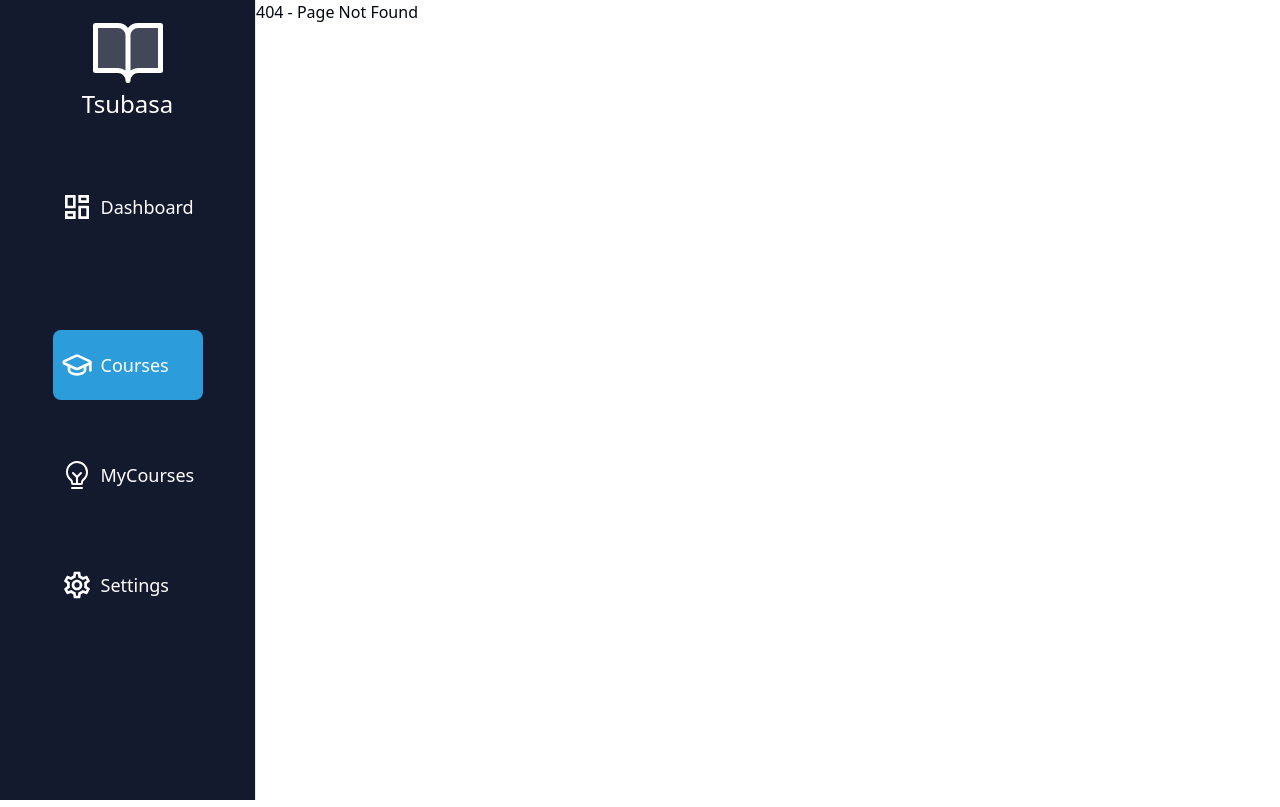
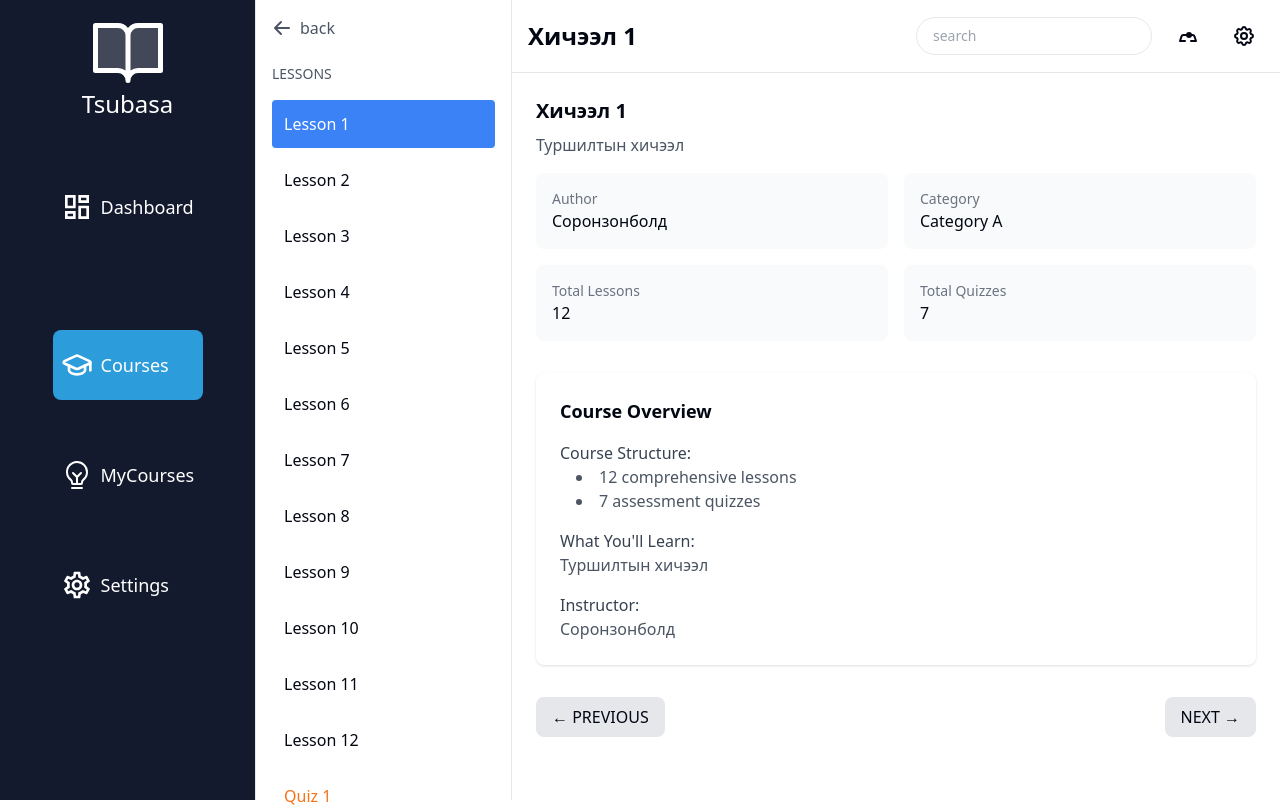
Before and after one commit to PQ-007/Tsubasa-pro, a React (Vite) app in the folder tsubasa/: page /courses/1 in a window 1280 px wide. Before the commit this address had no page. Shown: the top 807 px of the page. Built offline with nearby package versions, Linux system fonts and the light colour scheme.

Commit message:
hicheel nemev

```diff
--- a/tsubasa/src/App.jsx
+++ b/tsubasa/src/App.jsx
@@ -2,6 +2,7 @@ import { BrowserRouter as Router, Routes, Route } from "react-router-dom";
 import routes, { hiddenRoutes } from "./Routes/routes";
 import Sidebarv2 from "./components/Sidebarv2";
 import { SidebarProvider } from "./components/ui/sidebar";
+import CourseDetail from "./pages/Courses/CourseDetail";
 
 const App = () => {
   return (
--- /dev/null
+++ b/tsubasa/src/MyCourses/index.jsx
@@ -0,0 +1,10 @@
+
+
+
+
+
+const MyCourses = () => {
+  return <div>MyCourses</div>;
+};
+
+export default MyCourses;
--- a/tsubasa/src/Routes/routes.js
+++ b/tsubasa/src/Routes/routes.js
@@ -4,10 +4,12 @@ import Courses from "@/pages/Courses";
 import Settings from "@/pages/Settings";
 import TodoListPage from "@/pages/TodoList";
 import FlashcardPage from "@/pages/Flashcards";
+import CourseDetail from "@/pages/Courses/CourseDetail";
 import { MdOutlineDashboard, MdOutlineSettings } from "react-icons/md";
 import { LuGraduationCap } from "react-icons/lu";
 import { PiLightbulbFilament } from "react-icons/pi";
 
+// Main routes (shown in sidebar)
 const routes = [
   {
     path: "/",
@@ -45,6 +47,10 @@ export const hiddenRoutes = [
     path: "/flashcards",
     component: FlashcardPage,
   },
+  {
+    path: "/courses/:courseId",
+    component: CourseDetail,
+  },
 ];
 
 export default routes;
--- /dev/null
+++ b/tsubasa/src/pages/Courses/CourseDetail.jsx
@@ -0,0 +1,137 @@
+import React from "react";
+import { useParams, useNavigate } from "react-router-dom";
+import { cardsData } from "./cardsData";
+
+const CourseDetail = () => {
+  const { courseId } = useParams();
+  const navigate = useNavigate();
+
+  const course = cardsData.find(course => course.id === parseInt(courseId));
+
+  if (!course) {
+    return <div>Course not found</div>;
+  }
+
+  return (
+    <div className="flex h-screen">
+      {/* Left Sidebar */}
+      <div className="w-64 border-r bg-white">
+        <div className="p-4">
+          <button
+            onClick={() => navigate(-1)}
+            className="flex items-center text-gray-600 mb-6"
+          >
+            <svg xmlns="http://www.w3.org/2000/svg" className="h-5 w-5 mr-2" viewBox="0 0 20 20" fill="currentColor">
+              <path fillRule="evenodd" d="M9.707 16.707a1 1 0 01-1.414 0l-6-6a1 1 0 010-1.414l6-6a1 1 0 011.414 1.414L5.414 9H17a1 1 0 110 2H5.414l4.293 4.293a1 1 0 010 1.414z" clipRule="evenodd" />
+            </svg>
+            back
+          </button>
+
+          <div className="text-sm text-gray-600 mb-4">LESSONS</div>
+
+          {/* Lesson List */}
+          <div className="space-y-2">
+            {Array.from({length: course.lessons}, (_, i) => (
+              <div key={i} className={i === 0 ? "bg-blue-500 text-white p-3 rounded" : "p-3 hover:bg-gray-100 rounded cursor-pointer"}>
+                Lesson {i + 1}
+              </div>
+            ))}
+            {Array.from({length: course.quizzes}, (_, i) => (
+              <div key={`quiz-${i}`} className="p-3 hover:bg-gray-100 rounded cursor-pointer text-orange-500">
+                Quiz {i + 1}
+              </div>
+            ))}
+          </div>
+        </div>
+      </div>
+
+      {/* Main Content */}
+      <div className="flex-1">
+        {/* Top Navigation */}
+        <div className="flex justify-between items-center p-4 border-b">
+          <h1 className="text-2xl font-bold">{course.title}</h1>
+          <div className="flex items-center space-x-4">
+            <input
+              type="text"
+              placeholder="search"
+              className="border rounded-full px-4 py-2 text-sm"
+            />
+            <button className="p-2">
+              <svg xmlns="http://www.w3.org/2000/svg" className="h-6 w-6" fill="none" viewBox="0 0 24 24" stroke="currentColor">
+                <path strokeLinecap="round" strokeLinejoin="round" strokeWidth={2} d="M15 17h5l-1.405-4.215A2 2 0 0016.76 11H7.24a2 2 0 00-1.835 1.785L4 17h5m6-6a2 2 0 11-4 0 2 2 0 014 0z" />
+              </svg>
+            </button>
+            <button className="p-2">
+              <svg xmlns="http://www.w3.org/2000/svg" className="h-6 w-6" fill="none" viewBox="0 0 24 24" stroke="currentColor">
+                <path strokeLinecap="round" strokeLinejoin="round" strokeWidth={2} d="M10.325 4.317c.426-1.756 2.924-1.756 3.35 0a1.724 1.724 0 002.573 1.066c1.543-.94 3.31.826 2.37 2.37a1.724 1.724 0 001.065 2.572c1.756.426 1.756 2.924 0 3.35a1.724 1.724 0 00-1.066 2.573c.94 1.543-.826 3.31-2.37 2.37a1.724 1.724 0 00-2.572 1.065c-.426 1.756-2.924 1.756-3.35 0a1.724 1.724 0 00-2.573-1.066c-1.543.94-3.31-.826-2.37-2.37a1.724 1.724 0 00-1.065-2.572c-1.756-.426-1.756-2.924 0-3.35a1.724 1.724 0 001.066-2.573c-.94-1.543.826-3.31 2.37-2.37.996.608 2.296.07 2.572-1.065z" />
+                <path strokeLinecap="round" strokeLinejoin="round" strokeWidth={2} d="M15 12a3 3 0 11-6 0 3 3 0 016 0z" />
+              </svg>
+            </button>
+          </div>
+        </div>
+
+        {/* Course Content */}
+        <div className="p-6">
+          <div className="mb-8">
+            <h2 className="text-xl font-semibold mb-2">{course.title}</h2>
+            <p className="text-gray-600 mb-4">{course.description}</p>
+            <div className="grid grid-cols-2 gap-4">
+              <div className="bg-gray-50 p-4 rounded-lg">
+                <p className="text-sm text-gray-500">Author</p>
+                <p className="font-medium">{course.author}</p>
+              </div>
+              <div className="bg-gray-50 p-4 rounded-lg">
+                <p className="text-sm text-gray-500">Category</p>
+                <p className="font-medium">{course.category}</p>
+              </div>
+              <div className="bg-gray-50 p-4 rounded-lg">
+                <p className="text-sm text-gray-500">Total Lessons</p>
+                <p className="font-medium">{course.lessons}</p>
+              </div>
+              <div className="bg-gray-50 p-4 rounded-lg">
+                <p className="text-sm text-gray-500">Total Quizzes</p>
+                <p className="font-medium">{course.quizzes}</p>
+              </div>
+            </div>
+          </div>
+
+          {/* Course Overview */}
+          <div className="space-y-6">
+            <div className="bg-white p-6 rounded-lg shadow">
+              <h3 className="text-lg font-semibold mb-4">Course Overview</h3>
+              <div className="space-y-4">
+                <div>
+                  <h4 className="font-medium text-gray-700">Course Structure:</h4>
+                  <ul className="list-disc list-inside text-gray-600 ml-4">
+                    <li>{course.lessons} comprehensive lessons</li>
+                    <li>{course.quizzes} assessment quizzes</li>
+                  </ul>
+                </div>
+                <div>
+                  <h4 className="font-medium text-gray-700">What You'll Learn:</h4>
+                  <p className="text-gray-600">{course.description}</p>
+                </div>
+                <div>
+                  <h4 className="font-medium text-gray-700">Instructor:</h4>
+                  <p className="text-gray-600">{course.author}</p>
+                </div>
+              </div>
+            </div>
+          </div>
+
+          {/* Navigation Buttons */}
+          <div className="flex justify-between mt-8">
+            <button className="px-4 py-2 bg-gray-200 rounded-lg flex items-center">
+              <span>← PREVIOUS</span>
+            </button>
+            <button className="px-4 py-2 bg-gray-200 rounded-lg flex items-center">
+              <span>NEXT →</span>
+            </button>
+          </div>
+        </div>
+      </div>
+    </div>
+  );
+};
+
+export default CourseDetail;
--- a/tsubasa/src/pages/Courses/cardsData.jsx
+++ b/tsubasa/src/pages/Courses/cardsData.jsx
@@ -1,7 +1,7 @@
 import React, { useState } from "react";
+import { useNavigate } from "react-router-dom";
 
-
-const cardsData = [
+export const cardsData = [
   {
     id: 1,
     title: "Хичээл 1",
@@ -66,7 +66,7 @@ const cardsData = [
     category: "Category B",
   },
   {
-    id: 6,
+    id: 8,
     title: "Хичээл 8",
     description: "Англи хэл",
     lessons: 5,
@@ -77,10 +77,9 @@ const cardsData = [
 
 ];
 
-const FilterableCards = () => {
+const FilterableCards = ({ onCourseClick }) => {
   const [selectedCategory, setSelectedCategory] = useState("All");
   const [searchTerm, setSearchTerm] = useState("");
-  const [selectedCard, setSelectedCard] = useState(null);
 
   const categories = ["All", "Category A", "Category B", "Category C"];
 
@@ -94,7 +93,7 @@ const FilterableCards = () => {
   });
 
   const handleCardClick = (card) => {
-    setSelectedCard(card);
+    onCourseClick(card.id);
   };
 
   return (
@@ -150,14 +149,6 @@ const FilterableCards = () => {
           </div>
         ))}
       </div>
-
-      {/* Selected Card Content */}
-      {selectedCard && (
-        <div className="mt-6 p-4 bg-gray-100 rounded-lg">
-          <h2 className="text-xl font-bold">{selectedCard.title}</h2>
-          <p className="mt-2">{selectedCard.content}</p>
-        </div>
-      )}
     </div>
   );
 };
--- a/tsubasa/src/pages/Courses/index.jsx
+++ b/tsubasa/src/pages/Courses/index.jsx
@@ -1,9 +1,15 @@
 import React from "react";
 import { SidebarTrigger } from "@/components/ui/sidebar";
 import FilterableCards from "./cardsData.jsx";
-
+import { useNavigate } from "react-router-dom";
 
 const Courses = () => {
+  const navigate = useNavigate();
+
+  const handleCourseClick = (courseId) => {
+    navigate(`/courses/${courseId}`);
+  };
+
   return (
     <div className="flex flex-col h-screen">
       <div className="flex items-center">
@@ -12,8 +18,7 @@ const Courses = () => {
       </div>
 
       <div className="flex-grow">
-        <FilterableCards />
-
+        <FilterableCards onCourseClick={handleCourseClick} />
       </div>
     </div>
   );
```
